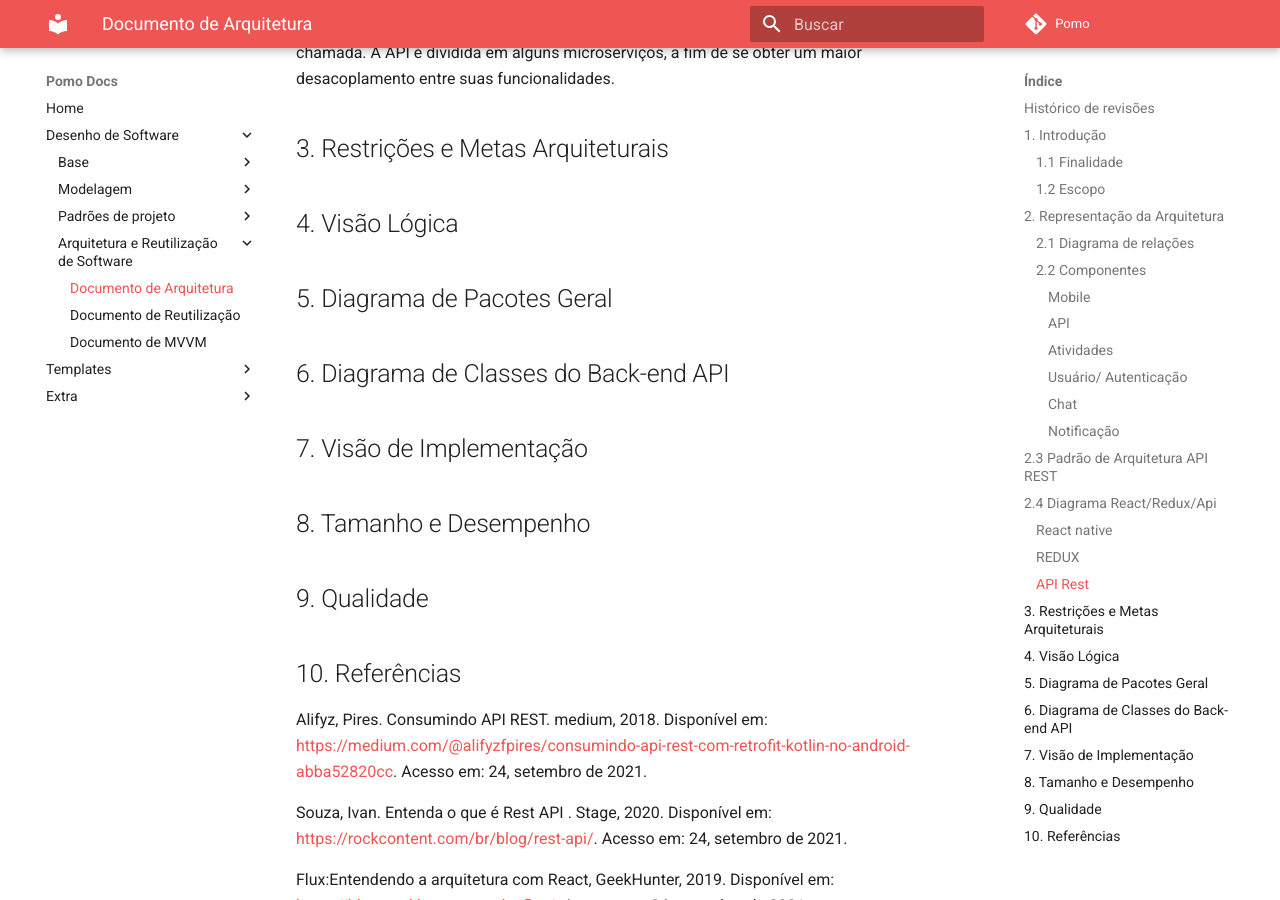
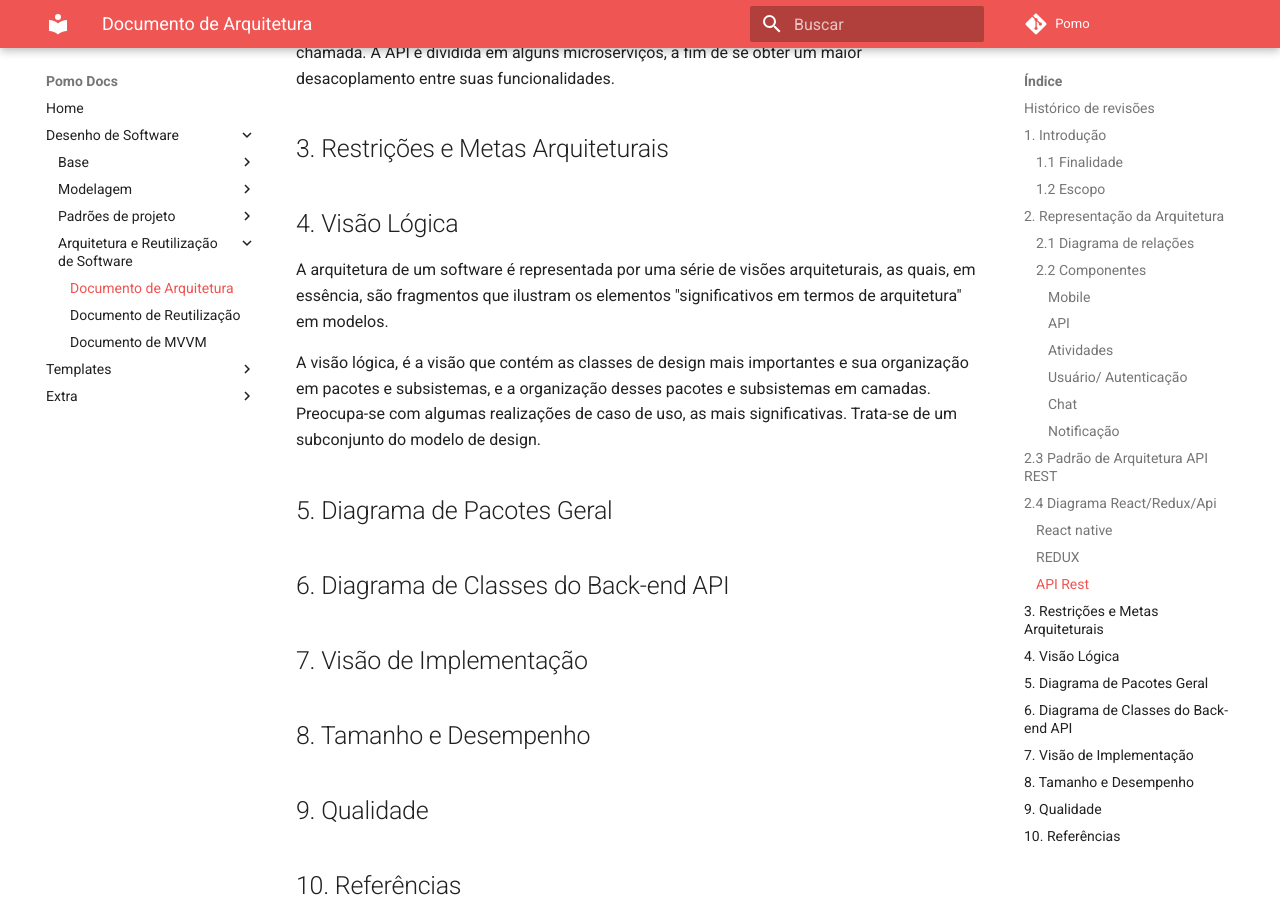
Before and after one commit to UnBArqDsw/2020.1_G6_Pomo, an MkDocs documentation site: the page built from docs/arquitetura-e-reutilizacao/arquitetura.md, in a window 1280 px wide and 900 px high, scrolled down 3990 px. Built offline with MkDocs 1.6.1 and Material for MkDocs 9.7.7, drawn with Linux system fonts in a browser that asks for light colours; comment, search, counter and statistics services are not loaded.

Commit message:
#49 Adicionando explicação do que se trata a visão lógica

```diff
--- a/docs/arquitetura-e-reutilizacao/arquitetura.md
+++ b/docs/arquitetura-e-reutilizacao/arquitetura.md
@@ -22,7 +22,7 @@ Neste documento serão retratados os modelos arquiteturais implementados, descri
 
 ### 2.1 Diagrama de relações
 
-![arq](../../img/arquitetura/arquitetura.jpg)
+![arq](../img/arquitetura/arquitetura.jpg)
 
 <br> O diagrama acima apresenta cada etapa que será seguida para que o Aplicativo Pomo funcione. Relacionando o front-end, Back-end,e as APIs externas.
 
@@ -61,11 +61,11 @@ DELETE: excluir as informações;<br>
 PUT: atualizações de registros.<br>
 <br>
 
-![arq](../../img/arquitetura/api.png)
+![arq](../img/arquitetura/api.png)
 
 ## 2.4 Diagrama React/Redux/Api
 
-![arq](../../img/arquitetura/Arq_react.jpg)
+![arq](../img/arquitetura/Arq_react.jpg)
 
 ### React native
 
@@ -83,6 +83,10 @@ A API é dividida em alguns microserviços, a fim de se obter um maior desacopla
 ## 3. Restrições e Metas Arquiteturais
 
 ## 4. Visão Lógica
+
+A arquitetura de um software é representada por uma série de visões arquiteturais, as quais, em essência, são fragmentos que ilustram os elementos "significativos em termos de arquitetura" em modelos.
+
+A visão lógica, é a visão que contém as classes de design mais importantes e sua organização em pacotes e subsistemas, e a organização desses pacotes e subsistemas em camadas. Preocupa-se com algumas realizações de caso de uso, as mais significativas. Trata-se de um subconjunto do modelo de design.
 
 ## 5. Diagrama de Pacotes Geral
 
```
